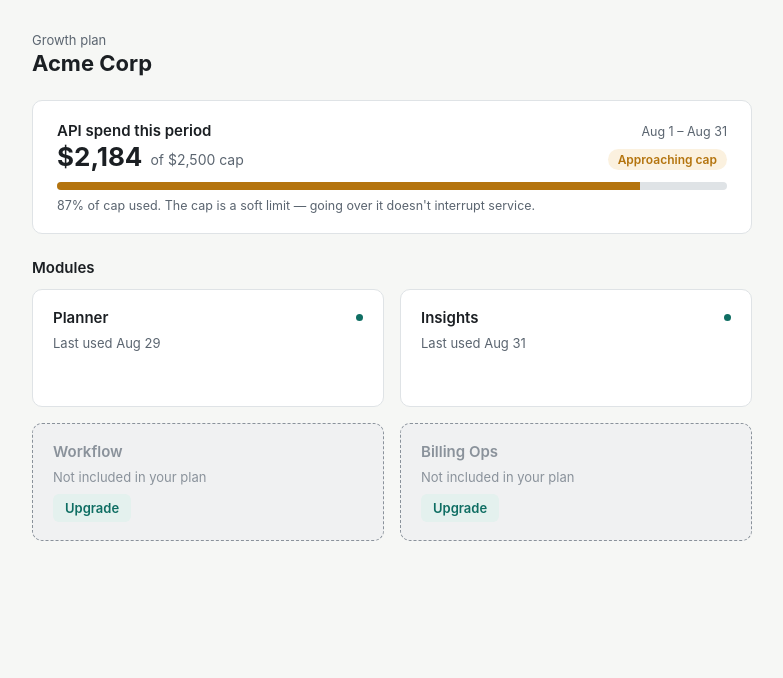
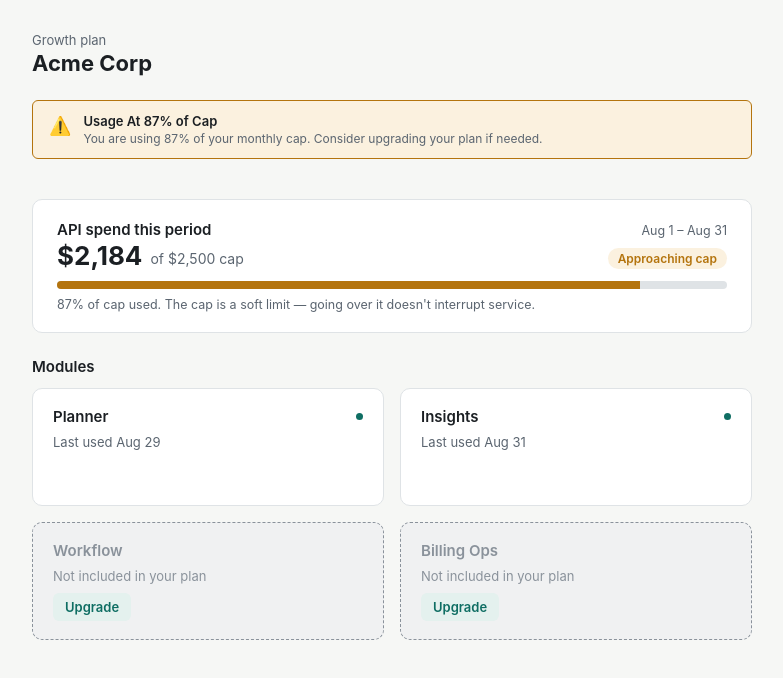
Before and after one commit to Satabari/tenant-dashboard, a Next.js app: page / in a window 1280 px wide. Shown: the top 678 px of the page, without its empty margins (248-1031 px from the left). Built offline with nearby package versions, Linux system fonts and the light colour scheme.

Commit message:
feat: add usage alerts for approaching and exceeding cap

```diff
--- a/components/TenantDashboard.tsx
+++ b/components/TenantDashboard.tsx
@@ -3,6 +3,7 @@
 import { useCallback, useEffect, useState } from "react";
 import type { DashboardData } from "@/lib/types";
 import UsagePanel from "./UsagePanel";
+import UsageAlert from "./UsageAlert";
 import ModuleGrid from "./ModuleGrid";
 import DashboardSkeleton from "./DashboardSkeleton";
 import DashboardError from "./DashboardError";
@@ -63,6 +64,7 @@
 
         {state.status === "success" && (
           <div className={styles.content}>
+            <UsageAlert usage={state.data.usage} />
             <UsagePanel usage={state.data.usage} />
             <div>
               <h2 className={styles.sectionTitle}>Modules</h2>
--- /dev/null
+++ b/components/UsageAlert.module.css
@@ -0,0 +1,54 @@
+.alert {
+  padding: 12px 16px;
+  border-radius: 6px;
+  display: flex;
+  gap: 12px;
+  align-items: flex-start;
+  margin-bottom: 16px;
+  animation: slideDown 0.3s ease-out;
+}
+
+@keyframes slideDown {
+  from {
+    opacity: 0;
+    transform: translateY(-10px);
+  }
+  to {
+    opacity: 1;
+    transform: translateY(0);
+  }
+}
+
+.alert.warning {
+  background-color: var(--warn-bg);
+  border: 1px solid var(--warn);
+  color: var(--ink);
+}
+
+.alert.critical {
+  background-color: var(--alarm-bg);
+  border: 1px solid var(--alarm);
+  color: var(--ink);
+}
+
+.icon {
+  font-size: 18px;
+  flex-shrink: 0;
+  margin-top: 2px;
+}
+
+.content {
+  flex: 1;
+}
+
+.title {
+  font-size: 13px;
+  font-weight: 600;
+  margin: 0 0 2px;
+}
+
+.message {
+  font-size: 12px;
+  color: var(--ink-muted);
+  margin: 0;
+}
--- /dev/null
+++ b/components/UsageAlert.tsx
@@ -0,0 +1,41 @@
+import { usageBand, usagePercent } from "@/lib/format";
+import type { Usage } from "@/lib/types";
+import styles from "./UsageAlert.module.css";
+
+interface UsageAlertProps {
+  usage: Usage;
+  thresholds?: { warning: number; critical: number };
+}
+
+export default function UsageAlert({
+  usage,
+  thresholds = { warning: 80, critical: 100 },
+}: UsageAlertProps) {
+  const percent = usagePercent(usage.spendCents, usage.capCents);
+  const band = usageBand(usage.spendCents, usage.capCents);
+
+  if (band === "neutral") return null;
+
+  const isWarning = band === "warn";
+  const isCritical = band === "alarm";
+
+  return (
+    <div className={`${styles.alert} ${isWarning ? styles.warning : styles.critical}`}>
+      <span className={styles.icon}>
+        {isWarning ? "⚠️" : "🚨"}
+      </span>
+      <div className={styles.content}>
+        <p className={styles.title}>
+          {isCritical
+            ? "Usage Exceeds Cap"
+            : `Usage At ${percent}% of Cap`}
+        </p>
+        <p className={styles.message}>
+          {isCritical
+            ? "You have exceeded your monthly API spend cap. The cap is a soft limit — service is not interrupted."
+            : `You are using ${percent}% of your monthly cap. Consider upgrading your plan if needed.`}
+        </p>
+      </div>
+    </div>
+  );
+}
```
